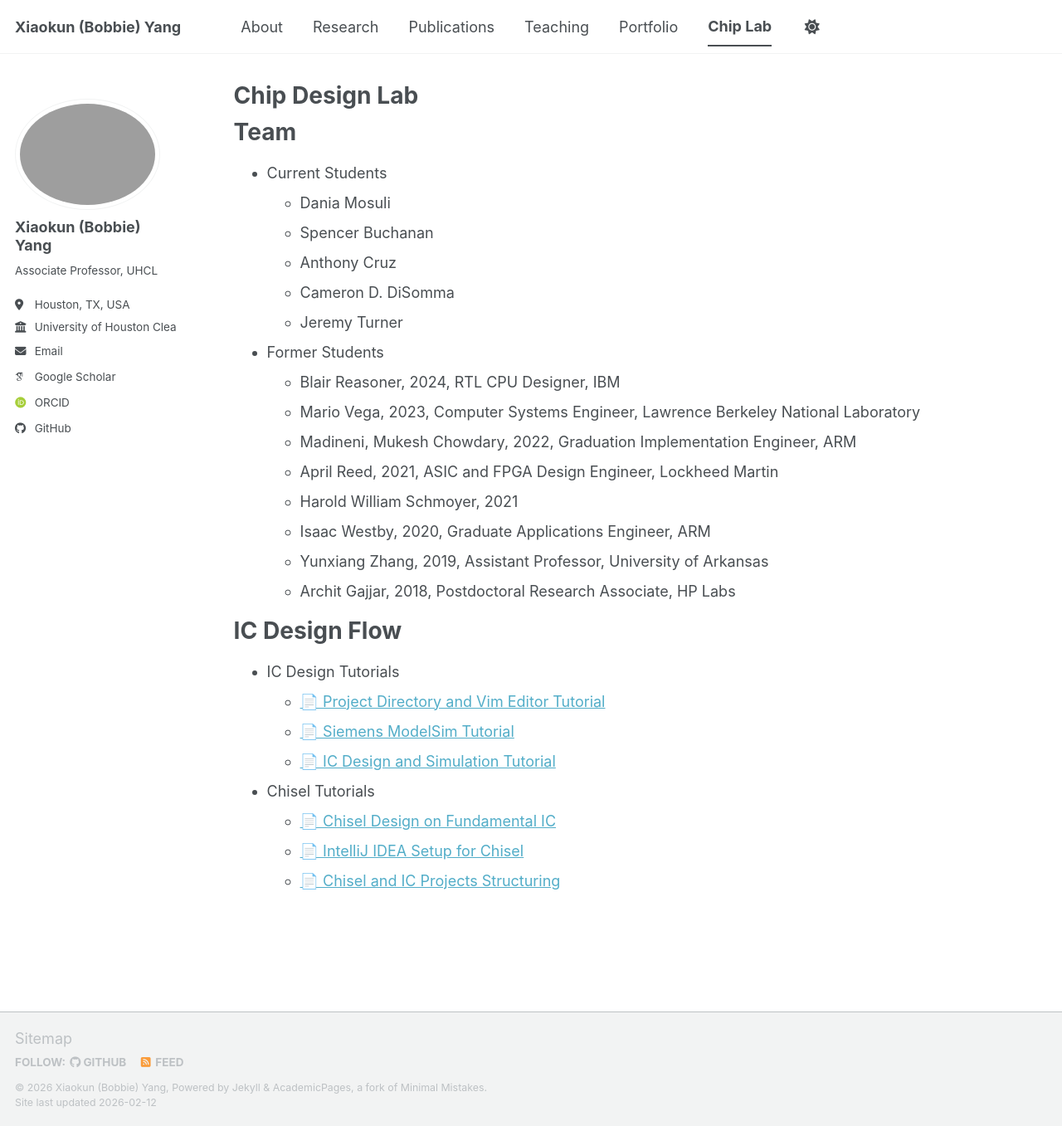
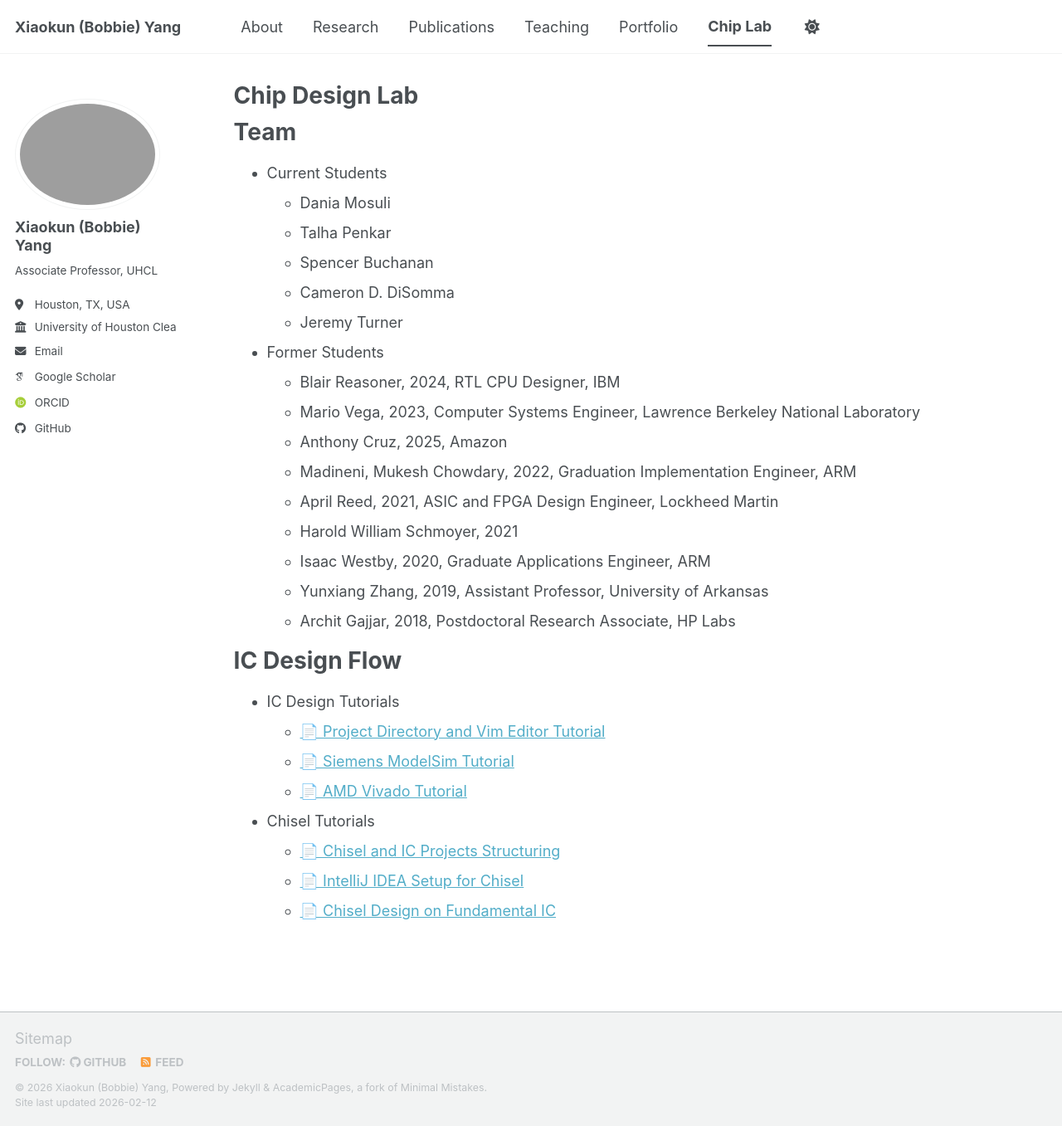
Before and after one commit to bobbieyang/bobbieyang.github.io, a Jekyll site: the page built from _pages/lab.md, in a window 1280 px wide and 1357 px high. Shown: the whole window at 83% size. Built offline with Jekyll 4.4.1, drawn with Linux system fonts in a browser that asks for light colours; some web fonts are replaced; a script bundle is joined from its source files by our own code; library files that are not in the unit come from our copies.

Commit message:
Update lab.md

```diff
--- a/_pages/lab.md
+++ b/_pages/lab.md
@@ -13,13 +13,14 @@ Team
 ======
 * Current Students
   * Dania Mosuli
+  * Talha Penkar
   * Spencer Buchanan
-  * Anthony Cruz
   * Cameron D. DiSomma
   * Jeremy Turner
 * Former Students
   * Blair Reasoner, 2024, RTL CPU Designer, IBM
   * Mario Vega, 2023, Computer Systems Engineer, Lawrence Berkeley National Laboratory
+  * Anthony Cruz, 2025, Amazon
   * Madineni, Mukesh Chowdary, 2022, Graduation Implementation Engineer, ARM
   * April Reed, 2021, ASIC and FPGA Design Engineer, Lockheed Martin
   * Harold William Schmoyer, 2021
@@ -31,12 +32,10 @@ Team
 IC Design Flow
 ======
 * IC Design Tutorials
-  * <a href="{{ base_path }}/files/chip/Appendix A.pdf" target="_blank">📄 Project Directory and Vim Editor
-Tutorial</a>
+  * <a href="{{ base_path }}/files/chip/Appendix A.pdf" target="_blank">📄 Project Directory and Vim Editor Tutorial</a>
   * <a href="{{ base_path }}/files/chip/Appendix B.pdf" target="_blank">📄 Siemens ModelSim Tutorial</a>
-  * <a href="{{ base_path }}/files/chip/Appendix C.pdf" target="_blank">📄 IC Design and Simulation
-Tutorial</a>
+  * <a href="{{ base_path }}/files/chip/Appendix C.pdf" target="_blank">📄 AMD Vivado Tutorial </a>
 * Chisel Tutorials
+  * <a href="{{ base_path }}/files/chisel/Chisel and IC Projects Structuring - XY.pdf" target="_blank">📄 Chisel and IC Projects Structuring</a>
+  * <a href="{{ base_path }}/files/chisel/Chisel Env Setup - XY.pdf" target="_blank">📄 IntelliJ IDEA Setup for Chisel</a>
   * <a href="{{ base_path }}/files/chisel/Chisel Design - XY.pdf" target="_blank">📄 Chisel Design on Fundamental IC</a>
-  * <a href="{{ base_path }}/files/chisel/Chisel Env Setup - XY.pdf" target="_blank">📄 IntelliJ IDEA Setup for Chisel</a>
-  * <a href="{{ base_path }}/files/chisel/Chisel and IC Projects Structuring - XY.pdf" target="_blank">📄 Chisel and IC Projects Structuring</a>
```
